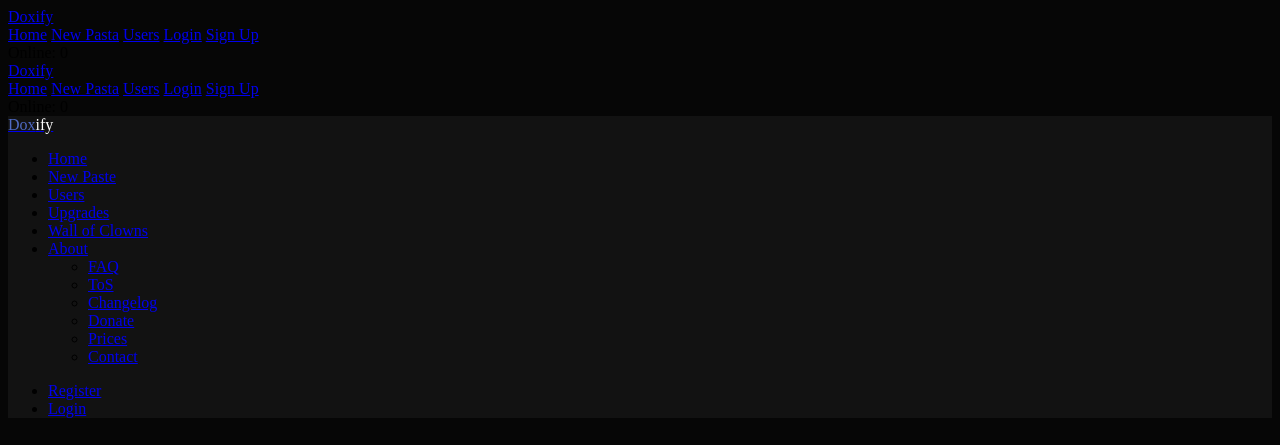
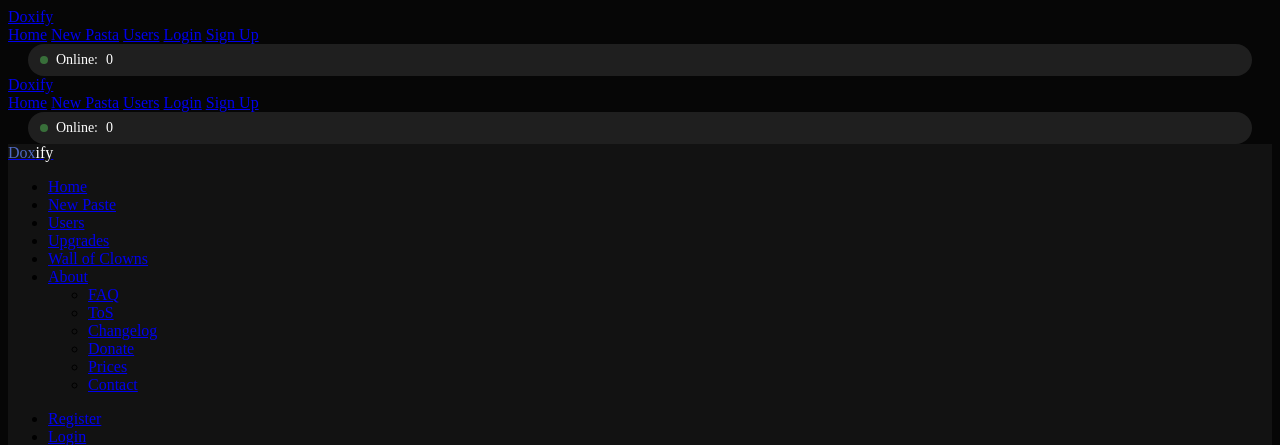
Before and after one commit to HYRIDIP/doxoff, a Node project: template views/pages/homepage.ejs in a window 1280 px wide. Shown: the top 445 px of the page. Run offline with Node 20 templates, Linux system fonts and the light colour scheme; the template is opened without the code that fills it, so the values that code supplies are empty; some libraries are stand-ins or nearby versions.

Commit message:
Update style.css

```diff
--- a/public/css/style.css
+++ b/public/css/style.css
@@ -493,3 +493,104 @@ input[type="checkbox"], input[type="radio"] {
     vertical-align: top;
     border-top: 1px solid #282828;
 }
+
+/* Online users indicator */
+.nav-online {
+    margin-left: auto;
+    padding: 0 20px;
+}
+
+.online-indicator {
+    display: flex;
+    align-items: center;
+    gap: 8px;
+    background: rgba(255, 255, 255, 0.1);
+    padding: 8px 12px;
+    border-radius: 20px;
+    font-size: 14px;
+    color: #fff;
+}
+
+.online-dot {
+    width: 8px;
+    height: 8px;
+    background: #4CAF50;
+    border-radius: 50%;
+    animation: pulse 2s infinite;
+}
+
+@keyframes pulse {
+    0% { opacity: 1; }
+    50% { opacity: 0.5; }
+    100% { opacity: 1; }
+}
+
+/* Profile image styles */
+.profile-image-container {
+    position: relative;
+    width: 150px;
+    height: 150px;
+    border-radius: 50%;
+    overflow: hidden;
+    margin: 0 auto 20px;
+    border: 3px solid #fff;
+    box-shadow: 0 4px 8px rgba(0,0,0,0.1);
+}
+
+.profile-image {
+    width: 100%;
+    height: 100%;
+    object-fit: cover;
+}
+
+.banner-container {
+    position: relative;
+    width: 100%;
+    height: 200px;
+    border-radius: 10px;
+    overflow: hidden;
+    margin-bottom: 20px;
+}
+
+.profile-banner {
+    width: 100%;
+    height: 100%;
+    object-fit: cover;
+}
+
+.image-upload-form {
+    background: #f8f9fa;
+    padding: 20px;
+    border-radius: 10px;
+    margin: 20px 0;
+}
+
+.form-group {
+    margin-bottom: 15px;
+}
+
+.form-group label {
+    display: block;
+    margin-bottom: 5px;
+    font-weight: bold;
+}
+
+.form-group input {
+    width: 100%;
+    padding: 8px;
+    border: 1px solid #ddd;
+    border-radius: 4px;
+}
+
+.btn {
+    background: #007bff;
+    color: white;
+    padding: 10px 20px;
+    border: none;
+    border-radius: 4px;
+    cursor: pointer;
+}
+
+.btn:hover {
+    background: #0056b3;
+}
```
